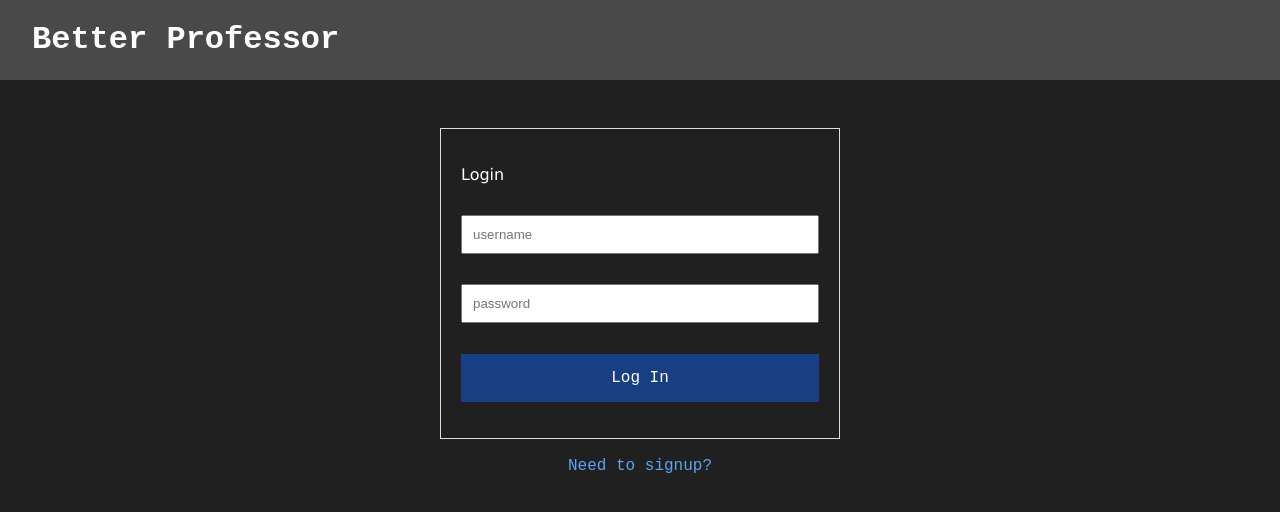
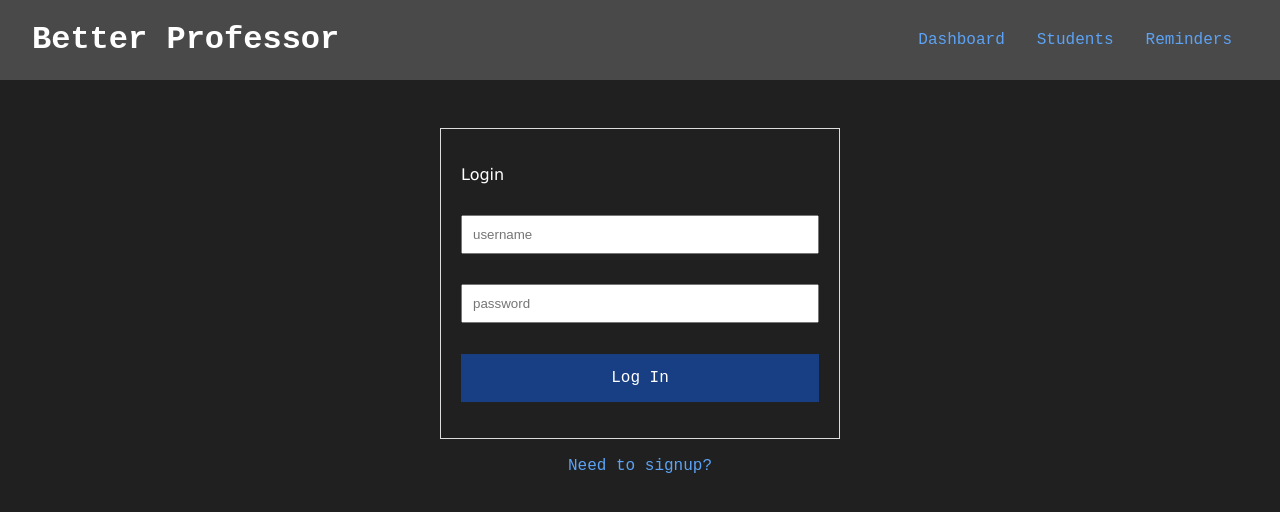
Before and after one commit to Notesong/better-professor-frontend, a React (Create React App) app in the folder client/: page / in a window 1280 px wide. Shown: the top 512 px of the page. Built offline with nearby package versions, Linux system fonts and the light colour scheme; a web font is replaced by a local one.

Commit message:
Add navbar for dashboard, students, and reminders

```diff
--- a/client/src/components/Header.js
+++ b/client/src/components/Header.js
@@ -1,9 +1,12 @@
 import React from "react";
+import Navbar from "./Navbar";
 import { Logout } from "./Logout";
+
 export const Header = () => {
   return (
     <div className="header">
       <h1>Better Professor</h1>
+      <Navbar />
       <Logout />
     </div>
   );
--- /dev/null
+++ b/client/src/components/Navbar.js
@@ -0,0 +1,14 @@
+import React from "react";
+import { Link } from "react-router-dom";
+
+function Navbar() {
+  return (
+    <div className="navbar">
+      <Link to={`/dashboard`}>Dashboard</Link>
+      <Link to={`/students`}>Students</Link>
+      <Link to={`/reminders`}>Reminders</Link>
+    </div>
+  );
+}
+
+export default Navbar;
--- a/client/src/styles/styles.scss
+++ b/client/src/styles/styles.scss
@@ -27,6 +27,15 @@ a {
   padding: 0 2rem;
   display: flex;
   justify-content: space-between;
+
+  .navbar {
+    display: flex;
+    align-items: center;
+
+    a {
+      margin: 0 1rem;
+    }
+  }
 }
 
 .login,
```
